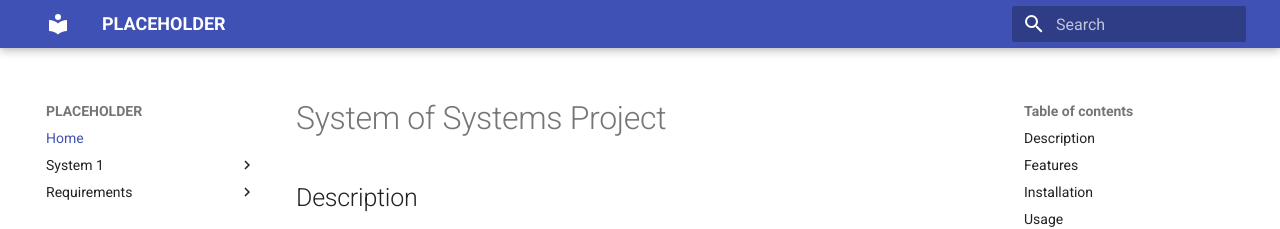
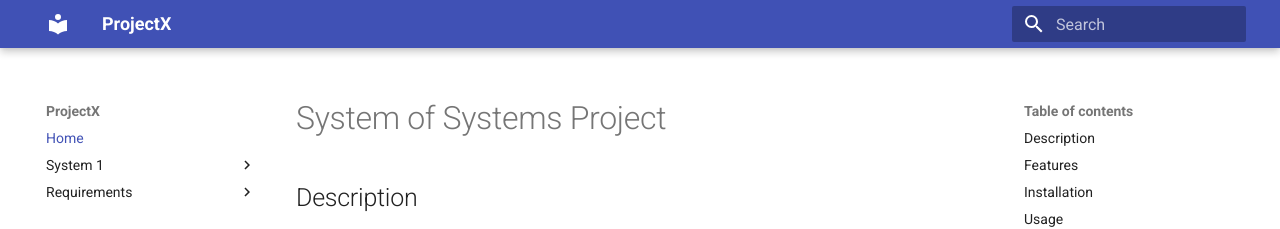
Before and after one commit to steele-ntwrk/ProjectX, an MkDocs documentation site: the page built from docs/index.md, in a window 1280 px wide. Shown: the top 229 px of the page. Built offline with MkDocs 1.6.1 and Material for MkDocs 9.7.7, drawn with Linux system fonts in a browser that asks for light colours.

Commit message:
new or automated update

```diff
--- a/mkdocs.yml
+++ b/mkdocs.yml
@@ -1,5 +1,5 @@
 
-site_name: PLACEHOLDER
+site_name: ProjectX
 site_url: http://192.168.40.99
 nav:
   - Home: index.md
```
Also changed, not shown: site/404.html, site/System 1/Security/Component 1A-2/Component 1A-2-detailed_design/index.html, site/System 1/Security/MFA/MFA-detailed_design/index.html, site/System 1/Security/Security-detailed_design/index.html, site/System 1/Subsystem 1B/Component 1B-1/Component 1B-1-detailed_design/index.html, site/System 1/Subsystem 1B/Component 1B-2/Component 1B-2-detailed_design/index.html, site/System 1/Subsystem 1B/Component 1B-3/Component 1B-3-detailed_design/index.html, site/System 1/Subsystem 1B/Subsystem 1B-detailed_design/index.html, site/System 1/Subsystem 1C/Component 1C-1/Component 1C-1-detailed_design/index.html, site/System 1/Subsystem 1C/Component 1C-2/Component 1C-2-detailed_design/index.html, site/System 1/Subsystem 1C/Subsystem 1C-detailed_design/index.html, site/System 1/System 1-detailed_design/index.html, site/index.html, 1 other file.
